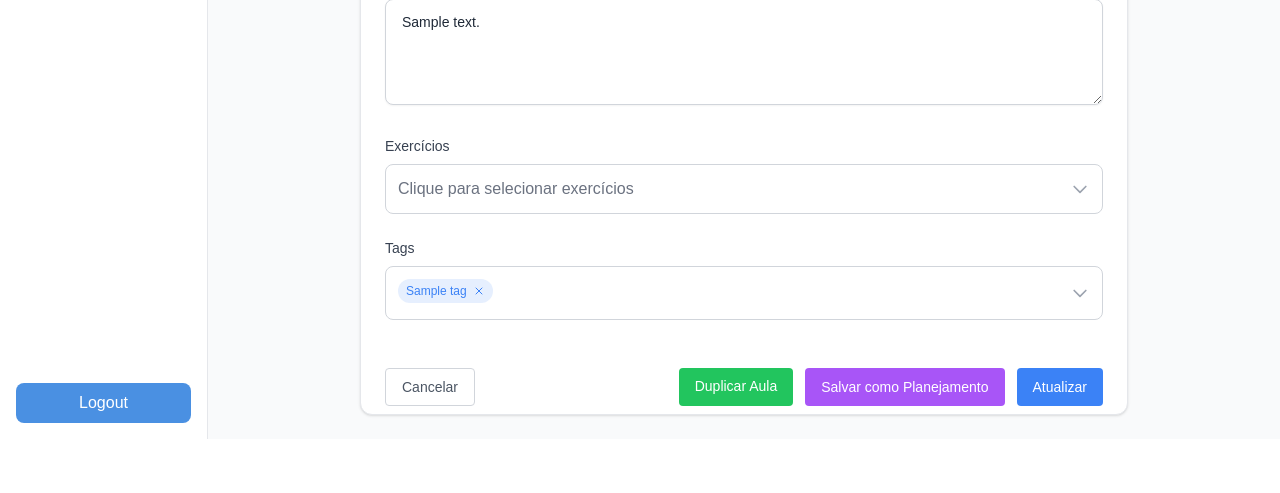
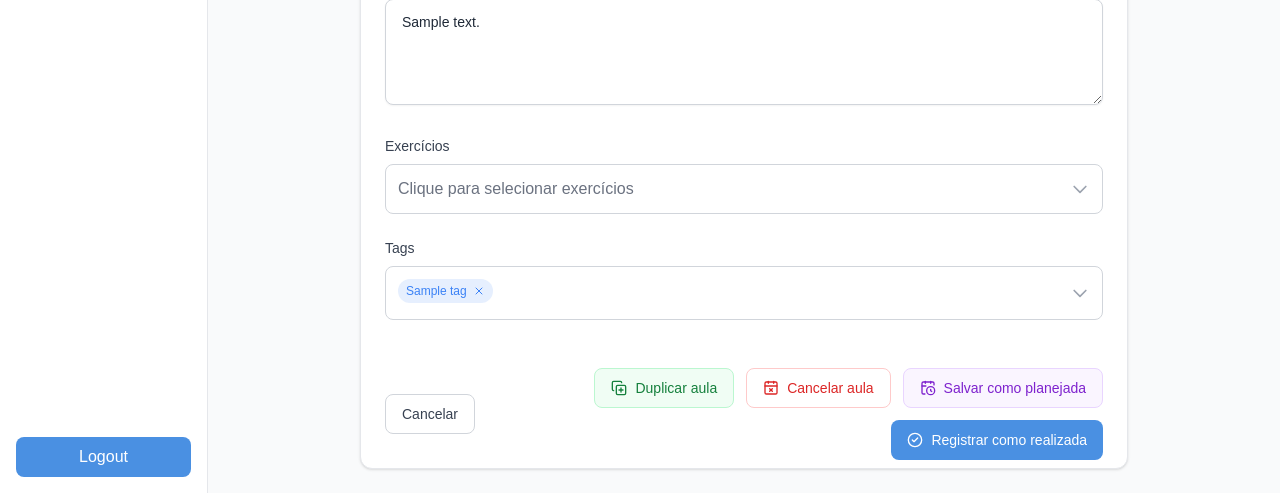
Before and after one commit to RenanDevKF/Projeto-TeachFlow, a Django app: page /lessons/1/edit/ in a window 1280 px wide. Shown: the part 667-1160 px from the top of the page. Before the commit the page ends 1106 px from the top, so only its background shows below. Run offline with Django 5.2, Linux system fonts and the light colour scheme; a user stored in the database is signed in; tables that the repository leaves empty hold one stand-in row (values such as "Sample post"); style sheets or scripts are compiled from the project's sources.

Commit message:
feat: adiciona estados ao fluxo de aulas

```diff
--- a/TeachFlow/Templates/lessons/lesson_form.html
+++ b/TeachFlow/Templates/lessons/lesson_form.html
@@ -300,7 +300,7 @@
         {% endif %}
       </div>
 
-    <div class="flex justify-between pt-6">
+    <div class="flex flex-col gap-4 pt-6 sm:flex-row sm:items-center sm:justify-between">
       <a
         href="
           {% if is_duplicate %}
@@ -311,32 +311,116 @@
             {% url 'lesson_list' %}
           {% endif %}
         "
-        class="px-4 py-2 rounded border border-gray-300 text-gray-600 hover:bg-gray-100 text-sm transition-all"
+        class="inline-flex h-10 items-center justify-center rounded-lg border border-gray-300 bg-white px-4 text-sm font-medium text-gray-700 transition-colors hover:bg-gray-50"
       >
         Cancelar
       </a>
-      <div class="flex gap-3">
-        {% if object %}
-        <a href="{% url 'duplicate_lesson' object.pk %}"
-            class="bg-green-500 hover:bg-green-600 text-white px-4 py-2 rounded text-sm transition-all">
-            Duplicar Aula
+
+      <div class="flex flex-col gap-3 sm:flex-row sm:flex-wrap sm:justify-end">
+        {% if object and not is_duplicate %}
+          <a
+            href="{% url 'duplicate_lesson' object.pk %}"
+            class="inline-flex h-10 items-center justify-center gap-2 rounded-lg border border-green-200 bg-green-50 px-4 text-sm font-medium text-green-700 transition-colors hover:bg-green-100"
+          >
+            <i data-lucide="copy-plus" class="h-4 w-4"></i>
+            Duplicar aula
           </a>
-        {% endif %}
-        <button type="submit" name="save_as_planning" class="bg-purple-500 hover:bg-purple-700 text-white px-4 py-2 rounded text-sm transition-all">
-          Salvar como Planejamento
-        </button>
+
+          {% if object.status == 'planned' %}
             <button
               type="submit"
-          class="bg-blue-500 hover:bg-blue-700 text-white px-4 py-2 rounded text-sm transition-all"
+              name="submission_status"
+              value="cancelled"
+              class="inline-flex h-10 items-center justify-center gap-2 rounded-lg border border-red-200 bg-white px-4 text-sm font-medium text-red-600 transition-colors hover:bg-red-50"
             >
-          {% if is_duplicate %}
-            Criar aula
-          {% elif object %}
-            Atualizar
+              <i data-lucide="calendar-x" class="h-4 w-4"></i>
+              Cancelar aula
+            </button>
+
+            <button
+              type="submit"
+              name="submission_status"
+              value="planned"
+              class="inline-flex h-10 items-center justify-center gap-2 rounded-lg border border-purple-200 bg-purple-50 px-4 text-sm font-medium text-purple-700 transition-colors hover:bg-purple-100"
+            >
+              <i data-lucide="calendar-clock" class="h-4 w-4"></i>
+              Salvar como planejada
+            </button>
+
+            <button
+              type="submit"
+              name="submission_status"
+              value="completed"
+              class="inline-flex h-10 items-center justify-center gap-2 rounded-lg bg-primary px-4 text-sm font-medium text-white transition-colors hover:bg-blue-600"
+            >
+              <i data-lucide="circle-check" class="h-4 w-4"></i>
+              Registrar como realizada
+            </button>
+
+          {% elif object.status == 'completed' %}
+            <button
+              type="submit"
+              name="submission_status"
+              value="planned"
+              class="inline-flex h-10 items-center justify-center gap-2 rounded-lg border border-purple-200 bg-purple-50 px-4 text-sm font-medium text-purple-700 transition-colors hover:bg-purple-100"
+            >
+              <i data-lucide="rotate-ccw" class="h-4 w-4"></i>
+              Voltar para planejada
+            </button>
+
+            <button
+              type="submit"
+              name="submission_status"
+              value="completed"
+              class="inline-flex h-10 items-center justify-center gap-2 rounded-lg bg-primary px-4 text-sm font-medium text-white transition-colors hover:bg-blue-600"
+            >
+              <i data-lucide="save" class="h-4 w-4"></i>
+              Salvar alterações
+            </button>
+
           {% else %}
-            Salvar
+            <button
+              type="submit"
+              name="submission_status"
+              value="planned"
+              class="inline-flex h-10 items-center justify-center gap-2 rounded-lg bg-purple-600 px-4 text-sm font-medium text-white transition-colors hover:bg-purple-700"
+            >
+              <i data-lucide="calendar-plus" class="h-4 w-4"></i>
+              Reabrir como planejada
+            </button>
+
+            <button
+              type="submit"
+              name="submission_status"
+              value="cancelled"
+              class="inline-flex h-10 items-center justify-center gap-2 rounded-lg border border-gray-300 bg-white px-4 text-sm font-medium text-gray-700 transition-colors hover:bg-gray-50"
+            >
+              <i data-lucide="save" class="h-4 w-4"></i>
+              Salvar alterações
+            </button>
           {% endif %}
+
+        {% else %}
+          <button
+            type="submit"
+            name="submission_status"
+            value="planned"
+            class="inline-flex h-10 items-center justify-center gap-2 rounded-lg border border-purple-200 bg-purple-50 px-4 text-sm font-medium text-purple-700 transition-colors hover:bg-purple-100"
+          >
+            <i data-lucide="calendar-clock" class="h-4 w-4"></i>
+            Salvar como planejada
           </button>
+
+          <button
+            type="submit"
+            name="submission_status"
+            value="completed"
+            class="inline-flex h-10 items-center justify-center gap-2 rounded-lg bg-primary px-4 text-sm font-medium text-white transition-colors hover:bg-blue-600"
+          >
+            <i data-lucide="circle-check" class="h-4 w-4"></i>
+            Registrar como realizada
+          </button>
+        {% endif %}
       </div>
     </div>
   </form>
--- a/TeachFlow/core/forms.py
+++ b/TeachFlow/core/forms.py
@@ -147,11 +147,8 @@ class StudentForm(forms.ModelForm):
         return cleaned_data
 
 class LessonForm(forms.ModelForm):
-    """
-    Formulário responsável pelos dados principais da aula e pela
-    sincronização dos vínculos entre aula e exercícios.
-    """
 
+    submission_status = forms.ChoiceField(choices=Lesson.Status.choices, required=False, widget=forms.HiddenInput())
     exercises = forms.ModelMultipleChoiceField(
         queryset=Exercise.objects.none(),
         required=False,
@@ -180,6 +177,10 @@ class LessonForm(forms.ModelForm):
     def __init__(self, *args, **kwargs):
         self.teacher = kwargs.pop('teacher', None)
         super().__init__(*args, **kwargs)
+
+        self.fields['submission_status'].initial = (
+            self.instance.status if self.instance.pk else Lesson.Status.PLANNED
+        )
 
         current_exercise_ids = []
 
@@ -240,14 +241,33 @@ class LessonForm(forms.ModelForm):
         performance_notes = self.cleaned_data.get('performance_notes')
         return performance_notes.strip() if performance_notes else ''
 
+    def clean(self):
+        cleaned_data = super().clean()
+        date = cleaned_data.get('date')
+        submission_status = cleaned_data.get('submission_status')
+
+        if not submission_status:
+            submission_status = (
+                self.instance.status if self.instance.pk else Lesson.Status.PLANNED
+            )
+            cleaned_data['submission_status'] = submission_status
+
+        if submission_status == Lesson.Status.COMPLETED and date and date > timezone.localdate():
+            self.add_error(
+                'date',
+                'Uma aula realizada não pode possuir data de aplicação futura.'
+            )
+
+        return cleaned_data
+
     @transaction.atomic
     def save(self, commit=True):
-        """
-        Salva a aula e sincroniza os vínculos LessonExercise.
 
-        Vínculos existentes preservam is_applied.
-        Novos vínculos começam como não aplicados.
-        """
+        self.instance.status = self.cleaned_data.get(
+            'submission_status',
+            Lesson.Status.PLANNED,
+        )
+
         lesson = super().save(commit=commit)
 
         if not commit:
--- a/TeachFlow/core/models.py
+++ b/TeachFlow/core/models.py
@@ -1,4 +1,5 @@
 from django.core.validators import MinValueValidator, MaxValueValidator
+from django.core.exceptions import ValidationError
 from django.db import models
 from django.db.models.functions import Lower
 from django.utils import timezone
@@ -120,20 +121,38 @@ class LearningObjective(models.Model):
         return self.title
 
 class Lesson(models.Model):
-    """Represents a lesson taught to a class group"""
+
+    class Status(models.TextChoices):
+        PLANNED = 'planned', 'Planejada'
+        COMPLETED = 'completed', 'Realizada'
+        CANCELLED = 'cancelled', 'Cancelada'
+
     class_group = models.ForeignKey(ClassGroup, on_delete=models.CASCADE, related_name='lessons')
-    date = models.DateField()
+    date = models.DateField(verbose_name='Data de aplicação')
+    status = models.CharField(max_length=10, choices=Status.choices, default=Status.PLANNED, verbose_name='Status')
     title = models.CharField(max_length=200)
     content = models.TextField()
     performance_notes = models.TextField(blank=True)
-    exercises = models.ManyToManyField('Exercise', through='LessonExercise', through_fields=('lesson', 'exercise'), blank=True, related_name='lessons')
+    exercises = models.ManyToManyField(
+        'Exercise',
+        through='LessonExercise',
+        through_fields=('lesson', 'exercise'),
+        blank=True,
+        related_name='lessons',
+    )
     objectives = models.ManyToManyField(LearningObjective, blank=True, related_name='lessons')
     tags = models.ManyToManyField(Tag, blank=True, related_name='lessons')
     created_at = models.DateTimeField(auto_now_add=True)
     updated_at = models.DateTimeField(auto_now=True)
 
+    def clean(self):
+        super().clean()
+
+        if self.status == self.Status.COMPLETED and self.date and self.date > timezone.localdate():
+            raise ValidationError({'date': 'Uma aula realizada não pode possuir data de aplicação futura.'})
+
     def __str__(self):
-        return f"{self.title} - {self.date}"
+        return f'{self.title} - {self.date}'
 
     class Meta:
         ordering = ['-date']
--- a/TeachFlow/core/views.py
+++ b/TeachFlow/core/views.py
@@ -350,7 +350,16 @@ class LessonCreateView(LoginRequiredMixin, TeacherRequiredMixin, CreateView):
 
     def form_valid(self, form):
         response = super().form_valid(form)
-        messages.success(self.request, "Aula criada com sucesso!")
+
+        messages.success(
+            self.request,
+            {
+                Lesson.Status.PLANNED: 'Aula planejada com sucesso.',
+                Lesson.Status.COMPLETED: 'Aula registrada como realizada com sucesso.',
+                Lesson.Status.CANCELLED: 'Aula cancelada com sucesso.',
+            }[self.object.status]
+        )
+
         return response
 
     def get_success_url(self):
@@ -376,6 +385,20 @@ class LessonUpdateView(LoginRequiredMixin, TeacherRequiredMixin, OwnershipRequir
         kwargs['teacher'] = self.request.user.teacher_profile
         return kwargs
 
+    def form_valid(self, form):
+        response = super().form_valid(form)
+
+        messages.success(
+            self.request,
+            {
+                Lesson.Status.PLANNED: 'Aula salva como planejada.',
+                Lesson.Status.COMPLETED: 'Aula registrada como realizada.',
+                Lesson.Status.CANCELLED: 'Aula registrada como cancelada.',
+            }[self.object.status]
+        )
+
+        return response
+
     def get_success_url(self):
         return reverse('lesson_detail', kwargs={'pk': self.object.pk})
 
@@ -426,6 +449,7 @@ class DuplicateLessonView(LoginRequiredMixin, TeacherRequiredMixin, CreateView):
             'performance_notes': '',
             'exercises': list(source_lesson.exercises.values_list('pk', flat=True)),
             'tags': list(source_lesson.tags.values_list('pk', flat=True)),
+            'submission_status': Lesson.Status.PLANNED,
         }
 
     def get_context_data(self, **kwargs):
```
Also changed, not shown: TeachFlow/core/migrations/0018_lesson_status_alter_lesson_date.py (added). Lines whose indentation alone changed are shown as unchanged.
